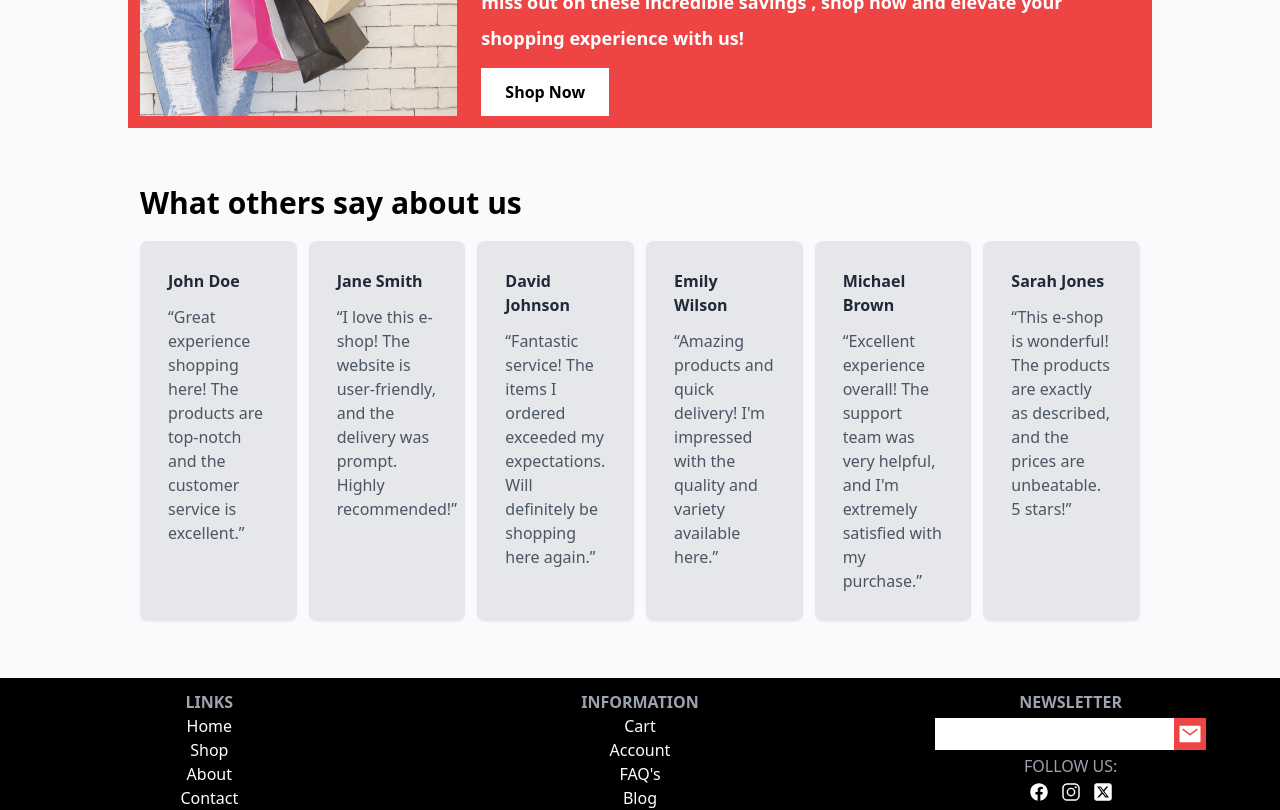
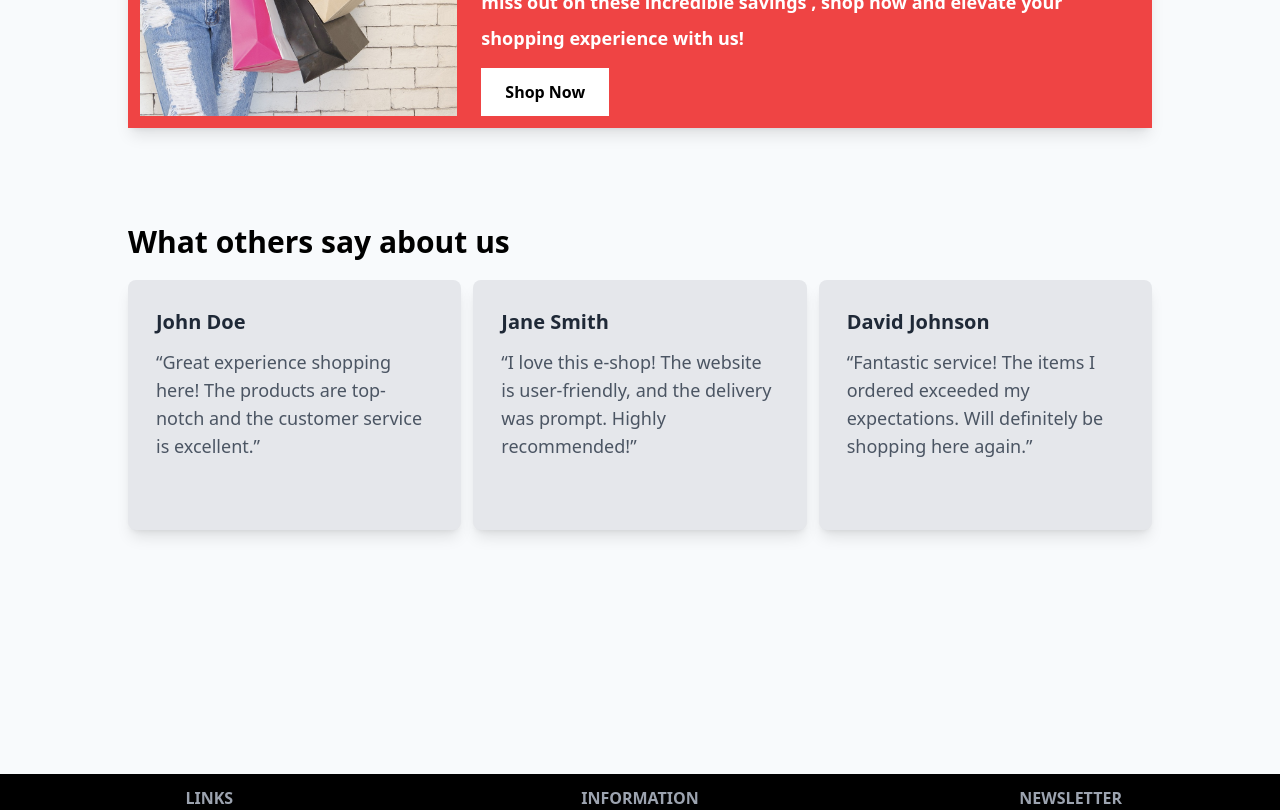
Before and after one commit to markojanja/shopping_cart, a React (Vite) app: page / in a window 1280 px wide. Shown: the part 1940-2750 px from the top of the page. Built offline with nearby package versions, Linux system fonts and the light colour scheme.

Commit message:
UI improvments

```diff
--- a/src/pages/main/components/PromoSection.jsx
+++ b/src/pages/main/components/PromoSection.jsx
@@ -3,7 +3,7 @@ import { Link } from "react-router-dom";
 
 const PromoSection = () => {
   return (
-    <section className='grid grid-cols-1 lg:grid-cols-3 bg-red-500 w-full sm:w-4/5 mx-auto'>
+    <section className='grid grid-cols-1 lg:grid-cols-3 bg-red-500 w-full sm:w-4/5 mx-auto shadow-lg'>
       <div className='flex flex-col  gap-3  p-3 w-full'>
         <img className='w-full h-full object-cover' src={promo} alt='' loading='lazy' />
       </div>
--- a/src/pages/main/components/TestimonialsSection.jsx
+++ b/src/pages/main/components/TestimonialsSection.jsx
@@ -2,14 +2,14 @@ import { testimonials } from "../../../../users/users";
 
 const TestimonialsSection = () => {
   return (
-    <section className='flex flex-col p-3 gap-5 justify-center items-start  w-4/5 mx-auto min-h-[550px]'>
+    <section className='flex flex-col  gap-5 justify-center items-start w-4/5 mx-auto min-h-[550px] mt-24'>
       <h2 className='text-3xl font-bold'>What others say about us</h2>
-      <div className='grid grid-cols-1 sm:grid-cols-2 lg:grid-cols-3 xl:grid-cols-6 flex-wrap gap-3'>
+      <div className='grid grid-cols-1 sm:grid-cols-2 lg:grid-cols-3 xl:grid-cols-3 gap-3 flex-1'>
         {testimonials.map((t, i) => (
-          <div className='flex flex-col  gap-3 p-7 bg-gray-200 rounded-lg shadow-sm' key={i}>
-            <h3 className='text-gray-800 font-bold'>{t.name}</h3>
+          <div className='flex flex-col  gap-3 p-7 bg-gray-200 rounded-lg shadow-lg h-[250px]' key={i}>
+            <h3 className='text-gray-800 font-bold text-xl'>{t.name}</h3>
             <blockquote>
-              <q className='text-gray-600'>{t.feedback}</q>
+              <q className='text-gray-600 text-lg'>{t.feedback}</q>
             </blockquote>
           </div>
         ))}
--- a/src/pages/shop/components/Products.jsx
+++ b/src/pages/shop/components/Products.jsx
@@ -27,7 +27,7 @@ const Products = () => {
 
           <div className='flex justify-center gap-2 p-2 bg-gray-50'>
             <button
-              className='border border-red-500 py-2 px-4 text-red-500 font-bold text-center rounded-sm hover:bg-red-500 hover:text-white transition-all duration-200 ease-in'
+              className='border border-red-500 py-2 px-4 text-red-500 font-bold text-center rounded-sm lg:hover:bg-red-500 lg:hover:text-white transition-all duration-200 ease-in'
               onClick={() => addToCart(product)}
             >
               Add to cart
--- a/users/users.js
+++ b/users/users.js
@@ -12,18 +12,18 @@ export const testimonials = [
     feedback:
       "Fantastic service! The items I ordered exceeded my expectations. Will definitely be shopping here again.",
   },
-  {
-    name: "Emily Wilson",
-    feedback: "Amazing products and quick delivery! I'm impressed with the quality and variety available here.",
-  },
-  {
-    name: "Michael Brown",
-    feedback:
-      "Excellent experience overall! The support team was very helpful, and I'm extremely satisfied with my purchase.",
-  },
-  {
-    name: "Sarah Jones",
-    feedback:
-      "This e-shop is wonderful! The products are exactly as described, and the prices are unbeatable. 5 stars!",
-  },
+  // {
+  //   name: "Emily Wilson",
+  //   feedback: "Amazing products and quick delivery! I'm impressed with the quality and variety available here.",
+  // },
+  // {
+  //   name: "Michael Brown",
+  //   feedback:
+  //     "Excellent experience overall! The support team was very helpful, and I'm extremely satisfied with my purchase.",
+  // },
+  // {
+  //   name: "Sarah Jones",
+  //   feedback:
+  //     "This e-shop is wonderful! The products are exactly as described, and the prices are unbeatable. 5 stars!",
+  // },
 ];
```
